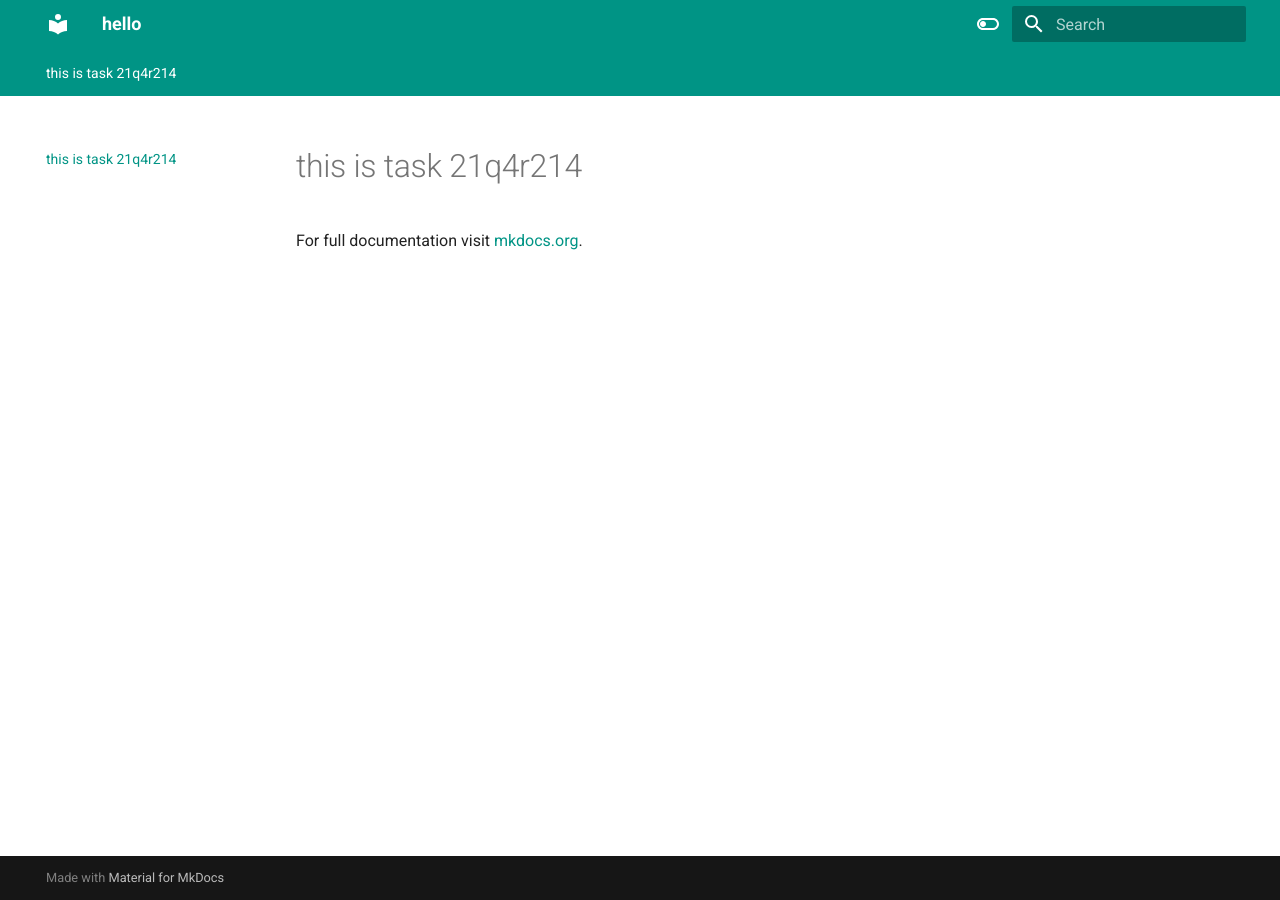
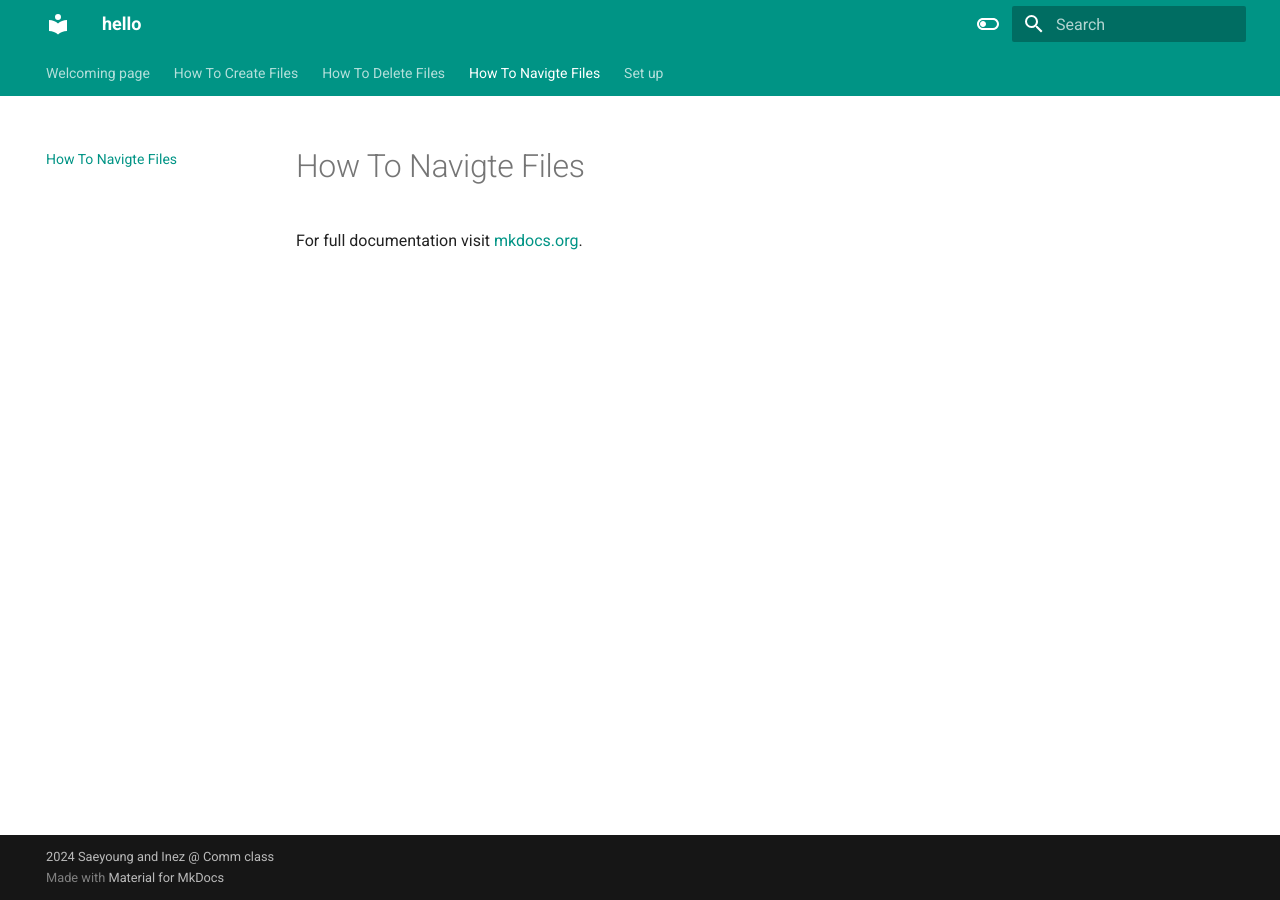
Before and after one commit to Inez-y/user_docs_Inez_Saeyoung, an MkDocs documentation site: the page built from docs/Navigation.md, in a window 1280 px wide. Built offline with MkDocs 1.6.1 and Material for MkDocs 9.7.7, drawn with Linux system fonts in a browser that asks for light colours.

```diff
--- /dev/null
+++ b/docs/Creation.md
@@ -0,0 +1,3 @@
+# How To Create Files
+
+For full documentation visit [mkdocs.org](https://www.mkdocs.org).
--- /dev/null
+++ b/docs/Delete.md
@@ -0,0 +1,3 @@
+# How To Delete Files
+
+For full documentation visit [mkdocs.org](https://www.mkdocs.org).
--- a/docs/task1.md
+++ b/docs/Navigation.md
@@ -1,3 +1,3 @@
-# this is task 21q4r214
+# How To Navigte Files
 
 For full documentation visit [mkdocs.org](https://www.mkdocs.org).
--- a/mkdocs.yml
+++ b/mkdocs.yml
@@ -25,3 +25,5 @@ theme:
         name: Switch to light mode
       primary: teal
       accent: lime
+
+copyright: 2024 Saeyoung and Inez @ Comm class
```
Also changed, not shown: docs/index.md (added, +36 -0 lines), docs/setup.md (added, +3 -0 lines), 1 other file.
